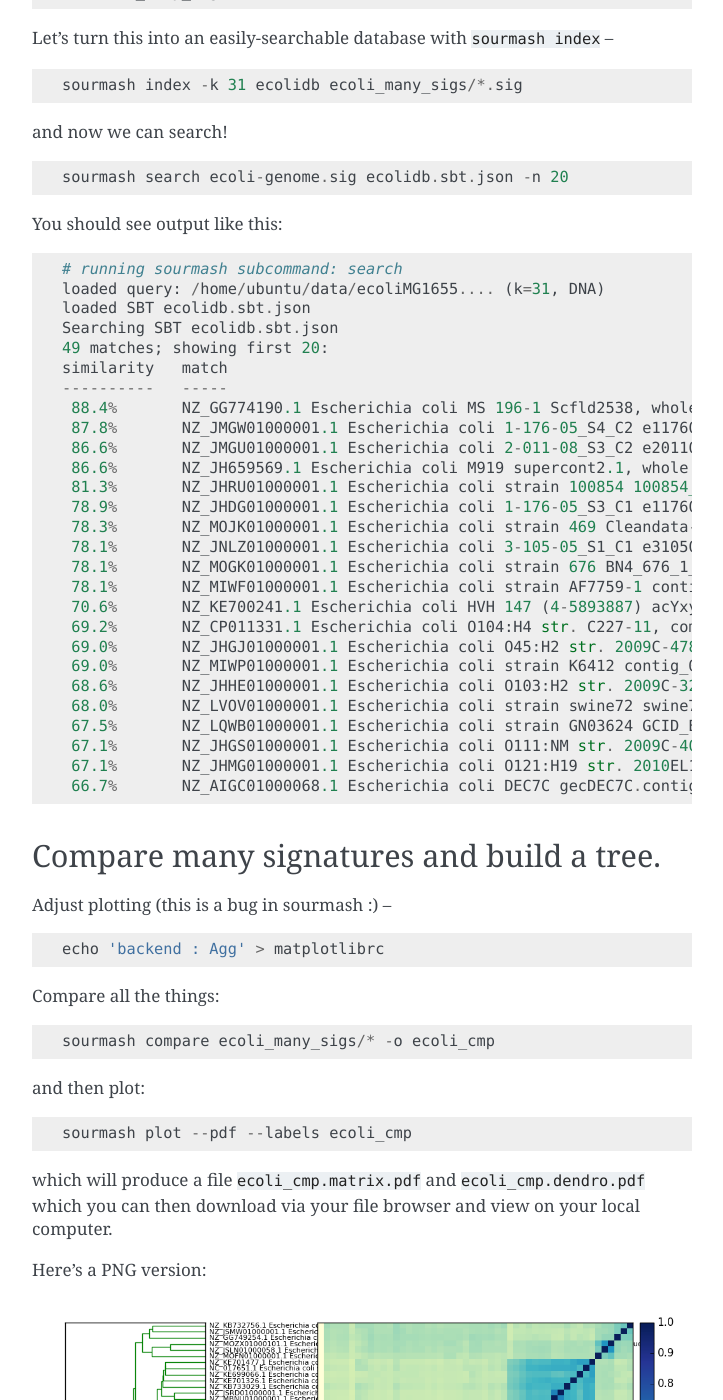
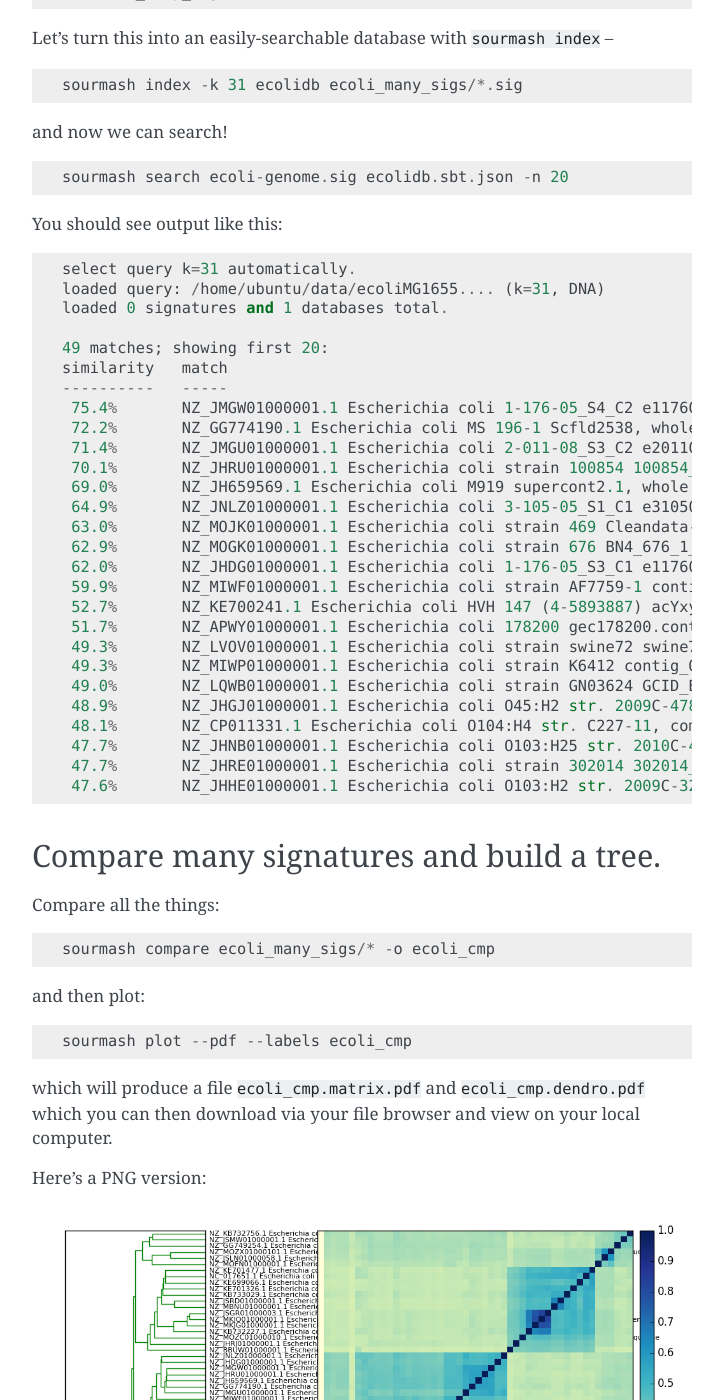
Before and after one commit to sourmash-bio/sourmash, a Sphinx documentation site: the page built from doc/tutorials.md, in a window 1280 px wide and 1400 px high, scrolled down 2209 px. Shown: the whole window, without its empty margins (388-1111 px from the left). Built offline with Sphinx 7.4.7, drawn with Linux system fonts in a browser that asks for light colours; pages that are not in the unit, such as notebooks, are missing from menus; some of the changed text lies outside the part shown.

Commit message:
update tutorial docs

````diff
--- a/doc/tutorials.md
+++ b/doc/tutorials.md
@@ -132,41 +132,36 @@
 You should see output like this:
 
 ```
-# running sourmash subcommand: search
+select query k=31 automatically.
 loaded query: /home/ubuntu/data/ecoliMG1655.... (k=31, DNA)
-loaded SBT ecolidb.sbt.json
-Searching SBT ecolidb.sbt.json
+loaded 0 signatures and 1 databases total.
+
 49 matches; showing first 20:
 similarity   match
 ----------   -----
- 88.4%       NZ_GG774190.1 Escherichia coli MS 196-1 Scfld2538, whole gen
- 87.8%       NZ_JMGW01000001.1 Escherichia coli 1-176-05_S4_C2 e117605S4C
- 86.6%       NZ_JMGU01000001.1 Escherichia coli 2-011-08_S3_C2 e201108S3C
- 86.6%       NZ_JH659569.1 Escherichia coli M919 supercont2.1, whole geno
- 81.3%       NZ_JHRU01000001.1 Escherichia coli strain 100854 100854_1, w
- 78.9%       NZ_JHDG01000001.1 Escherichia coli 1-176-05_S3_C1 e117605S3C
- 78.3%       NZ_MOJK01000001.1 Escherichia coli strain 469 Cleandata-BN4_
- 78.1%       NZ_JNLZ01000001.1 Escherichia coli 3-105-05_S1_C1 e310505S1C
- 78.1%       NZ_MOGK01000001.1 Escherichia coli strain 676 BN4_676_1_(pai
- 78.1%       NZ_MIWF01000001.1 Escherichia coli strain AF7759-1 contig_00
- 70.6%       NZ_KE700241.1 Escherichia coli HVH 147 (4-5893887) acYxy-sup
- 69.2%       NZ_CP011331.1 Escherichia coli O104:H4 str. C227-11, complet
- 69.0%       NZ_JHGJ01000001.1 Escherichia coli O45:H2 str. 2009C-4780 co
- 69.0%       NZ_MIWP01000001.1 Escherichia coli strain K6412 contig_0001,
- 68.6%       NZ_JHHE01000001.1 Escherichia coli O103:H2 str. 2009C-3279 c
- 68.0%       NZ_LVOV01000001.1 Escherichia coli strain swine72 swine72_co
- 67.5%       NZ_LQWB01000001.1 Escherichia coli strain GN03624 GCID_ECOLI
- 67.1%       NZ_JHGS01000001.1 Escherichia coli O111:NM str. 2009C-4052 c
- 67.1%       NZ_JHMG01000001.1 Escherichia coli O121:H19 str. 2010EL1058
- 66.7%       NZ_AIGC01000068.1 Escherichia coli DEC7C gecDEC7C.contig.67_
+ 75.4%       NZ_JMGW01000001.1 Escherichia coli 1-176-05_S4_C2 e117605...
+ 72.2%       NZ_GG774190.1 Escherichia coli MS 196-1 Scfld2538, whole ...
+ 71.4%       NZ_JMGU01000001.1 Escherichia coli 2-011-08_S3_C2 e201108...
+ 70.1%       NZ_JHRU01000001.1 Escherichia coli strain 100854 100854_1...
+ 69.0%       NZ_JH659569.1 Escherichia coli M919 supercont2.1, whole g...
+ 64.9%       NZ_JNLZ01000001.1 Escherichia coli 3-105-05_S1_C1 e310505...
+ 63.0%       NZ_MOJK01000001.1 Escherichia coli strain 469 Cleandata-B...
+ 62.9%       NZ_MOGK01000001.1 Escherichia coli strain 676 BN4_676_1_(...
+ 62.0%       NZ_JHDG01000001.1 Escherichia coli 1-176-05_S3_C1 e117605...
+ 59.9%       NZ_MIWF01000001.1 Escherichia coli strain AF7759-1 contig...
+ 52.7%       NZ_KE700241.1 Escherichia coli HVH 147 (4-5893887) acYxy-...
+ 51.7%       NZ_APWY01000001.1 Escherichia coli 178200 gec178200.conti...
+ 49.3%       NZ_LVOV01000001.1 Escherichia coli strain swine72 swine72...
+ 49.3%       NZ_MIWP01000001.1 Escherichia coli strain K6412 contig_00...
+ 49.0%       NZ_LQWB01000001.1 Escherichia coli strain GN03624 GCID_EC...
+ 48.9%       NZ_JHGJ01000001.1 Escherichia coli O45:H2 str. 2009C-4780...
+ 48.1%       NZ_CP011331.1 Escherichia coli O104:H4 str. C227-11, comp...
+ 47.7%       NZ_JHNB01000001.1 Escherichia coli O103:H25 str. 2010C-45...
+ 47.7%       NZ_JHRE01000001.1 Escherichia coli strain 302014 302014_1...
+ 47.6%       NZ_JHHE01000001.1 Escherichia coli O103:H2 str. 2009C-327...
 ```
 
 ## Compare many signatures and build a tree.
-
-Adjust plotting (this is a bug in sourmash :) --
-```
-echo 'backend : Agg' > matplotlibrc
-```
 
 Compare all the things:
 
@@ -239,40 +234,41 @@
 
 This should yield:
 ```
-# running sourmash subcommand: gather
 loaded query: mqc500.QC.AMBIGUOUS.99.unalign... (k=31, DNA)
-loaded SBT genbank-k31.sbt.json
+loaded 0 signatures and 1 databases total.
+
 
 overlap     p_query p_match
 ---------   ------- --------
-1.4 Mbp      11.0%   58.0%      JANA01000001.1 Fusobacterium sp. OBRC1 c
-1.0 Mbp       7.7%   25.9%      CP001957.1 Haloferax volcanii DS2 plasmi
-0.9 Mbp       7.5%   11.8%      BA000019.2 Nostoc sp. PCC 7120 DNA, comp
-0.7 Mbp       5.9%   23.0%      FOVK01000036.1 Proteiniclasticum ruminis
-0.7 Mbp       5.3%   17.6%      AE017285.1 Desulfovibrio vulgaris subsp.
-0.6 Mbp       4.9%   11.1%      CP001252.1 Shewanella baltica OS223, com
-0.6 Mbp       4.8%   27.3%      AP008226.1 Thermus thermophilus HB8 geno
-0.6 Mbp       4.4%   11.2%      CP000031.2 Ruegeria pomeroyi DSS-3, comp
-480.0 kbp     3.8%    7.6%      CP000875.1 Herpetosiphon aurantiacus DSM
-410.0 kbp     3.3%   10.5%      CH959317.1 Sulfitobacter sp. NAS-14.1 sc
-1.4 Mbp      10.9%   11.8%      LN831027.1 Fusobacterium nucleatum subsp
-0.5 Mbp       4.1%    5.3%      CP000753.1 Shewanella baltica OS185, com
-420.0 kbp     3.3%    7.7%      FNDZ01000023.1 Proteiniclasticum ruminis
-150.0 kbp     1.2%    4.5%      CP015081.1 Deinococcus radiodurans R1 ch
-150.0 kbp     1.2%    8.2%      CP000969.1 Thermotoga sp. RQ2, complete
-290.0 kbp     2.3%    4.1%      CH959311.1 Sulfitobacter sp. EE-36 scf_1
-1.2 Mbp       9.4%    5.0%      CP013328.1 Fusobacterium nucleatum subsp
-110.0 kbp     0.9%    3.5%      FREL01000833.1 Enterococcus faecalis iso
-0.6 Mbp       5.0%    2.8%      CP000527.1 Desulfovibrio vulgaris DP4, c
-340.0 kbp     2.7%    3.3%      KQ235732.1 Fusobacterium nucleatum subsp
-70.0 kbp      0.6%    1.2%      CP000850.1 Salinispora arenicola CNS-205
-60.0 kbp      0.5%    0.7%      CP000270.1 Burkholderia xenovorans LB400
-50.0 kbp      0.4%    2.6%      CP001080.1 Sulfurihydrogenibium sp. YO3A
-50.0 kbp      0.4%    3.2%      L77117.1 Methanocaldococcus jannaschii D
+1.4 Mbp      11.0%   58.0%      JANA01000001.1 Fusobacterium sp. OBRC...
+1.0 Mbp       7.7%   25.9%      CP001957.1 Haloferax volcanii DS2 pla...
+0.9 Mbp       7.4%   11.8%      BA000019.2 Nostoc sp. PCC 7120 DNA, c...
+0.7 Mbp       5.9%   23.0%      FOVK01000036.1 Proteiniclasticum rumi...
+0.7 Mbp       5.3%   17.6%      AE017285.1 Desulfovibrio vulgaris sub...
+0.6 Mbp       4.9%   11.1%      CP001252.1 Shewanella baltica OS223, ...
+0.6 Mbp       4.8%   27.3%      AP008226.1 Thermus thermophilus HB8 g...
+0.6 Mbp       4.4%   11.2%      CP000031.2 Ruegeria pomeroyi DSS-3, c...
+480.0 kbp     3.8%    7.6%      CP000875.1 Herpetosiphon aurantiacus ...
+410.0 kbp     3.3%   10.5%      CH959317.1 Sulfitobacter sp. NAS-14.1...
+1.4 Mbp       2.2%   11.8%      LN831027.1 Fusobacterium nucleatum su...
+0.5 Mbp       2.1%    5.3%      CP000753.1 Shewanella baltica OS185, ...
+420.0 kbp     1.9%    7.7%      FNDZ01000023.1 Proteiniclasticum rumi...
+150.0 kbp     1.2%    4.5%      CP015081.1 Deinococcus radiodurans R1...
+150.0 kbp     1.2%    8.2%      CP000969.1 Thermotoga sp. RQ2, comple...
+290.0 kbp     1.1%    4.1%      CH959311.1 Sulfitobacter sp. EE-36 sc...
+1.2 Mbp       1.0%    5.0%      CP013328.1 Fusobacterium nucleatum su...
+110.0 kbp     0.9%    3.5%      FREL01000833.1 Enterococcus faecalis ...
+0.6 Mbp       0.8%    2.8%      CP000527.1 Desulfovibrio vulgaris DP4...
+340.0 kbp     0.6%    3.3%      KQ235732.1 Fusobacterium nucleatum su...
+70.0 kbp      0.6%    1.2%      CP000850.1 Salinispora arenicola CNS-...
+60.0 kbp      0.5%    0.7%      CP000270.1 Burkholderia xenovorans LB...
+50.0 kbp      0.4%    2.6%      CP001080.1 Sulfurihydrogenibium sp. Y...
+50.0 kbp      0.4%    3.2%      L77117.1 Methanocaldococcus jannaschi...
 found less than 40.0 kbp in common. => exiting
 
 found 24 matches total;
-the recovered matches hit 73.4% of the query
+the recovered matches hit 73.1% of the query
+
 
 ```
 
````
Also changed, not shown: other parts of doc/tutorials.md (+1 -1 lines).
